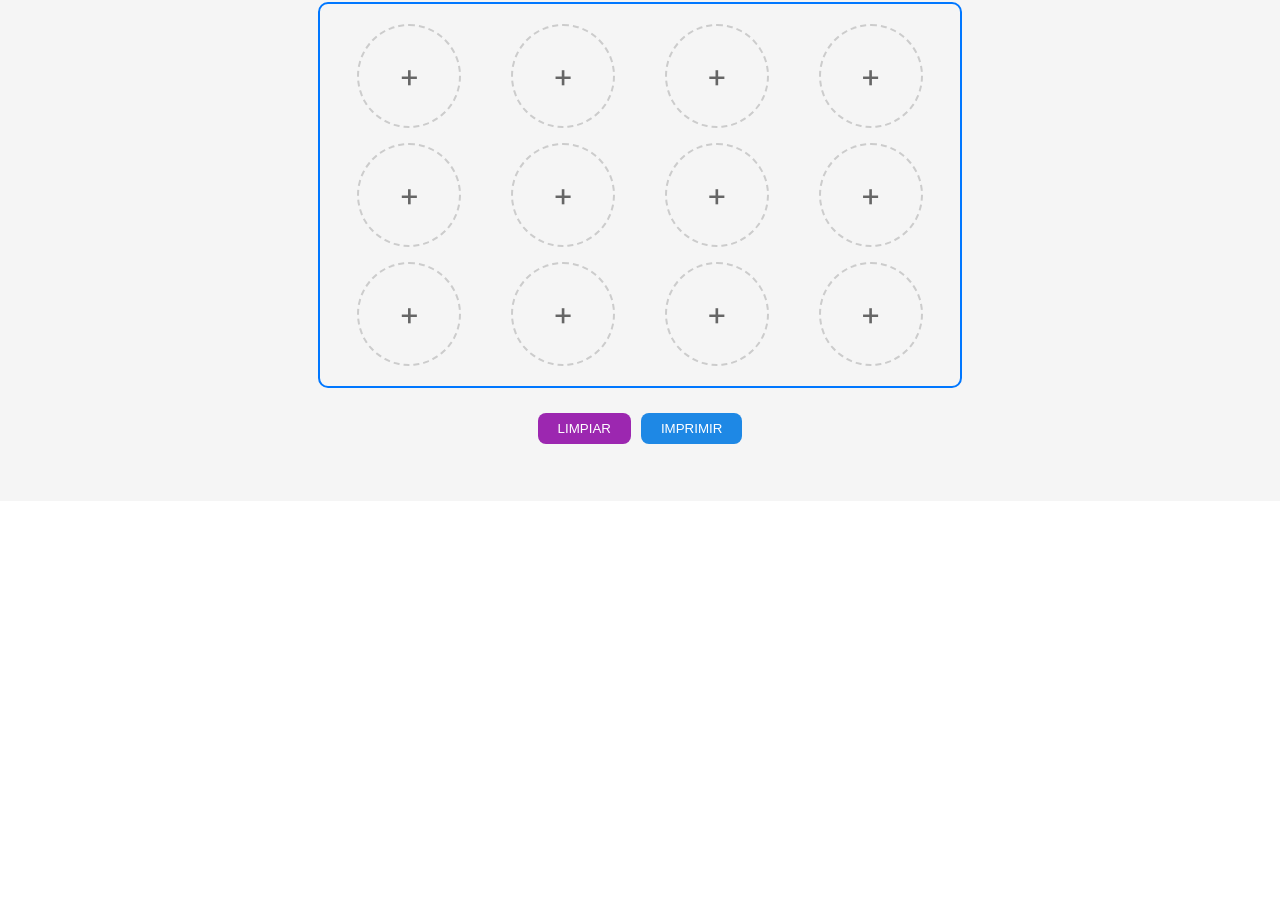
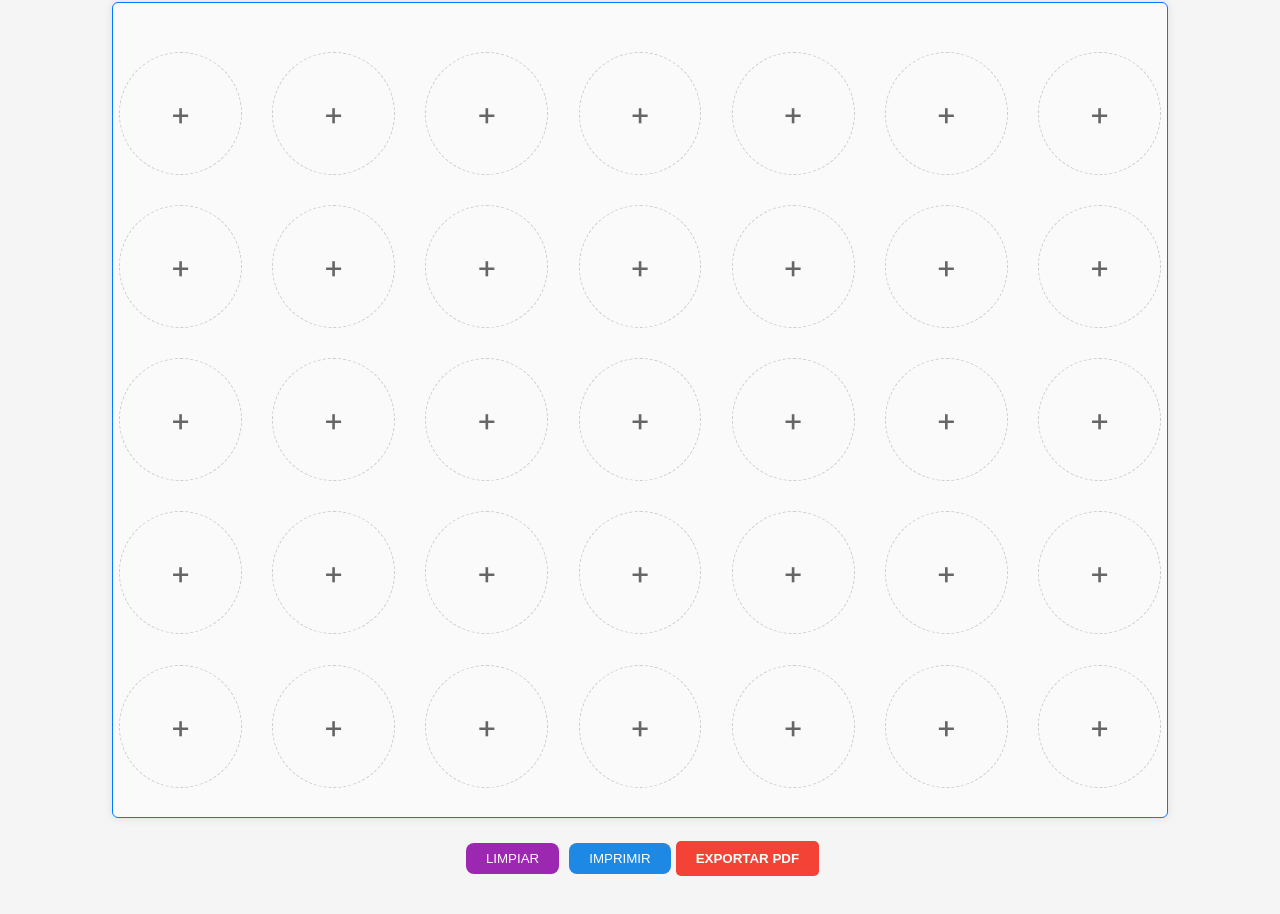
Before and after one commit to iiisssaaaiii/AppPines, a React (Create React App) app in the folder frontend/: page /produccion in a window 1280 px wide. Shown: the part 302-1216 px from the top of the page. Before the commit the page ends 803 px from the top, so only its background shows below. Built offline with nearby package versions, Linux system fonts and the light colour scheme.

Commit message:
se agregaron funciones de impresión y exportacion de pines en tamaño pequeño y grande

```diff
--- /dev/null
+++ b/frontend/src/components/pines/ConfirmationModal.css
@@ -0,0 +1,50 @@
+/* src/components/pines/ConfirmationModal.css */
+.modal-overlay {
+  position: fixed;
+  top: 0;
+  left: 0;
+  right: 0;
+  bottom: 0;
+  background: rgba(0, 0, 0, 0.7);
+  display: flex;
+  justify-content: center;
+  align-items: center;
+  z-index: 1000;
+}
+
+.modal-content {
+  background: white;
+  padding: 30px;
+  border-radius: 10px;
+  text-align: center;
+  box-shadow: 0 4px 8px rgba(0, 0, 0, 0.2);
+  min-width: 300px;
+}
+
+.modal-content p {
+  margin-bottom: 20px;
+  font-size: 1.2em;
+}
+
+.modal-actions {
+  display: flex;
+  justify-content: space-around;
+}
+
+.btn-confirm, .btn-cancel {
+  padding: 10px 20px;
+  border: none;
+  border-radius: 5px;
+  cursor: pointer;
+  font-weight: bold;
+}
+
+.btn-confirm {
+  background-color: #4CAF50;
+  color: white;
+}
+
+.btn-cancel {
+  background-color: #f44336;
+  color: white;
+}
--- /dev/null
+++ b/frontend/src/components/pines/ConfirmationModal.jsx
@@ -0,0 +1,21 @@
+// src/components/pines/ConfirmationModal.jsx
+import React from 'react';
+import './ConfirmationModal.css';
+
+const ConfirmationModal = ({ isOpen, onClose, onConfirm, message }) => {
+  if (!isOpen) return null;
+
+  return (
+    <div className="modal-overlay">
+      <div className="modal-content">
+        <p>{message}</p>
+        <div className="modal-actions">
+          <button onClick={onConfirm} className="btn-confirm">Aceptar</button>
+          <button onClick={onClose} className="btn-cancel">Cancelar</button>
+        </div>
+      </div>
+    </div>
+  );
+};
+
+export default ConfirmationModal;
--- a/frontend/src/pages/ProduccionPines.jsx
+++ b/frontend/src/pages/ProduccionPines.jsx
@@ -1,27 +1,30 @@
-// src/pages/ProduccionPines.jsx
 import React, { useState, useRef } from "react";
 import PinSlot from "../components/pines/PinSlot";
 import ImageOptionsModal from "../components/pines/ImageOptionsModal";
-import { imprimirPines, subirImagen } from "../services/produccionService"; // 👈 importar ambos servicios
+import ConfirmationModal from "../components/pines/ConfirmationModal";
+import { subirImagen } from "../services/produccionService";
+import jsPDF from "jspdf";
+import html2canvas from "html2canvas";
 import "../styles/ProduccionPines.css";
 
 const ProduccionPines = () => {
-  const [pines, setPines] = useState(Array(12).fill(null));
   const [tamano, setTamano] = useState("pequeno");
+  const getInitialPines = (size) =>
+    size === "pequeno" ? Array(35).fill(null) : Array(12).fill(null);
+
+  const [pines, setPines] = useState(getInitialPines("pequeno"));
   const fileInputRef = useRef(null);
+  const printRef = useRef();
   const [selectedIndex, setSelectedIndex] = useState(null);
-  const [isModalOpen, setIsModalOpen] = useState(false);
+  const [isOptionsModalOpen, setIsOptionsModalOpen] = useState(false);
+  const [isConfirmationModalOpen, setIsConfirmationModalOpen] = useState(false);
 
-  // Subir archivo y obtener la URL del backend
   const handleFileUpload = async (file) => {
     try {
       const formData = new FormData();
       formData.append("imagen", file);
-
-      const response = await subirImagen(formData); // 👈 nuevo servicio
-      const urlSubida = response.url; // ej: http://localhost:4000/uploads/imagen.png
-
-      // Reemplazar slots vacíos con la URL de la imagen subida
+      const response = await subirImagen(formData);
+      const urlSubida = response.url;
       const nuevosPines = pines.map((pin) => (pin ? pin : urlSubida));
       setPines(nuevosPines);
     } catch (error) {
@@ -30,48 +33,68 @@ const ProduccionPines = () => {
     }
   };
 
-  const handlePrint = async () => {
+  const handlePrint = () => {
     const cantidad = pines.filter((p) => p !== null).length;
-
     if (cantidad === 0) {
       alert("❌ Debes cargar al menos una imagen");
       return;
     }
+    window.print();
+  };
 
-    try {
-      const url_imagen = pines.find((p) => p !== null);
+  const handleExportPdf = () => {
+    const cantidad = pines.filter((p) => p !== null).length;
+    if (cantidad === 0) {
+      alert("❌ Debes cargar al menos una imagen");
+      return;
+    }
+    setIsConfirmationModalOpen(true);
+  };
 
-      const result = await imprimirPines({
-        url_imagen,
-        etiquetas: "default",
-        tamano,
-        cantidad,
-        id_usuario: 1, // más adelante dinámico
+  const confirmExportPdf = async () => {
+    const input = printRef.current;
+    if (input) {
+      const canvas = await html2canvas(input, {
+        scale: 2,
+        backgroundColor: "#fff",
       });
-
-      alert("✅ " + result.mensaje);
-    } catch (error) {
-      console.error("Error guardando producción:", error);
-      alert("❌ Error guardando producción: " + (error.response?.data?.error || error.message));
+      const imgData = canvas.toDataURL("image/png");
+      const pdf = new jsPDF("l", "mm", "letter"); // horizontal, tamaño carta
+      const pdfWidth = 279.4;
+      const pdfHeight = 215.9;
+      pdf.addImage(imgData, "PNG", 0, 0, pdfWidth, pdfHeight);
+      pdf.save("pines.pdf");
+      setIsConfirmationModalOpen(false);
+      alert("✅ PDF generado correctamente.");
     }
   };
+
+  const changeTamano = (newTamano) => {
+    setTamano(newTamano);
+    setPines(getInitialPines(newTamano));
+  };
+
+  const gridClassName =
+    tamano === "pequeno" ? "grid-pines-pequeno" : "grid-pines-grande";
 
   return (
     <div className="produccion-container">
       <h2 className="titulo">CREAR PINES</h2>
 
       <div className="botones-tamanos">
-        <button className="btn-tamano" onClick={() => setTamano("pequeno")}>
+        <button
+          className={`btn-tamano ${tamano === "pequeno" ? "active" : ""}`}
+          onClick={() => changeTamano("pequeno")}
+        >
           PEQUEÑOS
         </button>
-        <button className="btn-tamano" onClick={() => setTamano("grande")}>
+        <button
+          className={`btn-tamano ${tamano === "grande" ? "active" : ""}`}
+          onClick={() => changeTamano("grande")}
+        >
           GRANDES
         </button>
-
-        <button
-          className="btn-cargar"
-          onClick={() => fileInputRef.current.click()}
-        >
+        <button className="btn-cargar" onClick={() => fileInputRef.current.click()}>
           CARGAR IMAGEN
         </button>
         <input
@@ -88,7 +111,9 @@ const ProduccionPines = () => {
 
       <p className="subtitulo">ELEGIR EL TAMAÑO DE LOS PINES</p>
 
-      <div className="grid-pines">
+      {/* RECTÁNGULO DEL TAMAÑO DE HOJA CARTA */}
+      <div className="hoja-carta" ref={printRef}>
+        <div className={gridClassName}>
           {pines.map((pin, index) => (
             <PinSlot
               key={index}
@@ -100,31 +125,45 @@ const ProduccionPines = () => {
               }}
               onClickImage={() => {
                 setSelectedIndex(index);
-              setIsModalOpen(true);
+                setIsOptionsModalOpen(true);
               }}
             />
           ))}
         </div>
+      </div>
 
       <div className="acciones">
-        <button className="btn-limpiar" onClick={() => setPines(Array(12).fill(null))}>
+        <button className="btn-limpiar" onClick={() => setPines(getInitialPines(tamano))}>
           LIMPIAR
         </button>
         <button className="btn-imprimir" onClick={handlePrint}>
           IMPRIMIR
         </button>
+        <button className="btn-exportar-pdf" onClick={handleExportPdf}>
+          EXPORTAR PDF
+        </button>
       </div>
 
       <ImageOptionsModal
-        isOpen={isModalOpen}
-        onClose={() => setIsModalOpen(false)}
-        onEdit={() => fileInputRef.current.click()}
+        isOpen={isOptionsModalOpen}
+        onClose={() => setIsOptionsModalOpen(false)}
+        onEdit={() => {
+          fileInputRef.current.click();
+          setIsOptionsModalOpen(false);
+        }}
         onDelete={() => {
           const nuevosPines = [...pines];
           nuevosPines[selectedIndex] = null;
           setPines(nuevosPines);
-          setIsModalOpen(false);
+          setIsOptionsModalOpen(false);
         }}
+      />
+
+      <ConfirmationModal
+        isOpen={isConfirmationModalOpen}
+        onClose={() => setIsConfirmationModalOpen(false)}
+        onConfirm={confirmExportPdf}
+        message="¿Estás seguro de que quieres exportar este diseño a PDF?"
       />
     </div>
   );
--- a/frontend/src/styles/ProduccionPines.css
+++ b/frontend/src/styles/ProduccionPines.css
@@ -160,3 +160,154 @@
   background: #9e9e9e;
   color: white;
 }
+
+/* src/styles/ProduccionPines.css */
+/* ... (el resto de tus estilos) ... */
+
+.grid-pines-grande {
+  display: grid;
+  grid-template-columns: repeat(4, 1fr);
+  gap: 15px;
+  margin-top: 20px;
+  justify-content: center;
+}
+
+.grid-pines-pequeno {
+  display: grid;
+  grid-template-columns: repeat(7, 1fr); /* 7 columnas */
+  gap: 10px; /* Ajusta el espacio para que quepan */
+  margin-top: 20px;
+  justify-content: center;
+}
+
+.pin-slot {
+  width: 100px;
+  height: 100px;
+  border: 1px dashed #ccc;
+  border-radius: 50%; /* Mantén la forma circular */
+  overflow: hidden;
+  display: flex;
+  align-items: center;
+  justify-content: center;
+  position: relative;
+}
+
+.grid-pines-pequeno .pin-slot {
+  width: 70px; /* Tamaño más pequeño para la nueva cuadrícula */
+  height: 70px;
+}
+
+/* ... (el resto de tus estilos) ... */
+.btn-exportar-pdf {
+  background-color: #f44336;
+  color: white;
+  padding: 10px 20px;
+  border: none;
+  border-radius: 5px;
+  cursor: pointer;
+  font-weight: bold;
+}
+
+.hoja-carta {
+  width: 279.4mm;
+  height: 215.9mm;
+  border: 1px solid #007bff;
+  border-radius: 6px;
+  background: #fafafa;
+  display: flex;
+  align-items: center;
+  justify-content: center;
+  margin: 1rem auto;
+  box-shadow: 0 0 10px rgba(0, 0, 0, 0.1);
+}
+
+.grid-pines-pequeno {
+  display: grid;
+  grid-template-columns: repeat(7, 1fr);
+  grid-template-rows: repeat(5, 1fr);
+  gap: 8mm;
+}
+
+.grid-pines-grande {
+  display: grid;
+  grid-template-columns: repeat(4, 1fr);
+  grid-template-rows: repeat(3, 1fr);
+  gap: 12mm;
+}
+
+.grid-pines-pequeno .pin-slot {
+  width: 32mm;
+  height: 32mm;
+}
+
+.grid-pines-grande .pin-slot {
+  width: 58mm;
+  height: 58mm;
+}
+
+@media print {
+  body * {
+    visibility: hidden;
+  }
+  .hoja-carta,
+  .hoja-carta * {
+    visibility: visible;
+  }
+  .hoja-carta {
+    position: fixed;
+    top: 0;
+    left: 0;
+    width: 279.4mm;
+    height: 215.9mm;
+    border: none;
+    box-shadow: none;
+  }
+}
+
+/* --- Ajustes para impresión --- */
+@page {
+  size: letter landscape; /* Hoja carta horizontal */
+  margin: 0; /* Quita márgenes del navegador */
+}
+
+@media print {
+  html, body {
+    width: 279.4mm;
+    height: 215.9mm;
+    margin: 0;
+    padding: 0;
+    background: none;
+    -webkit-print-color-adjust: exact;
+    print-color-adjust: exact;
+  }
+
+  /* Ocultar todo excepto la hoja */
+  body * {
+    visibility: hidden !important;
+  }
+
+  .hoja-carta, .hoja-carta * {
+    visibility: visible !important;
+  }
+
+  /* Centrar la hoja en pantalla de impresión */
+  .hoja-carta {
+    position: absolute;
+    top: 0;
+    left: 0;
+    width: 279.4mm;
+    height: 215.9mm;
+    margin: 0;
+    padding: 0;
+    border: none;
+    box-shadow: none;
+    background: #fff;
+  }
+}
+
+/* --- Opcional: mejora visual general --- */
+.hoja-carta {
+  box-sizing: border-box;
+  overflow: hidden; /* evita que el contenido salga del área */
+  padding: 8mm; /* añade espacio interno para evitar corte */
+}
```
Lines whose indentation alone changed are shown as unchanged.
